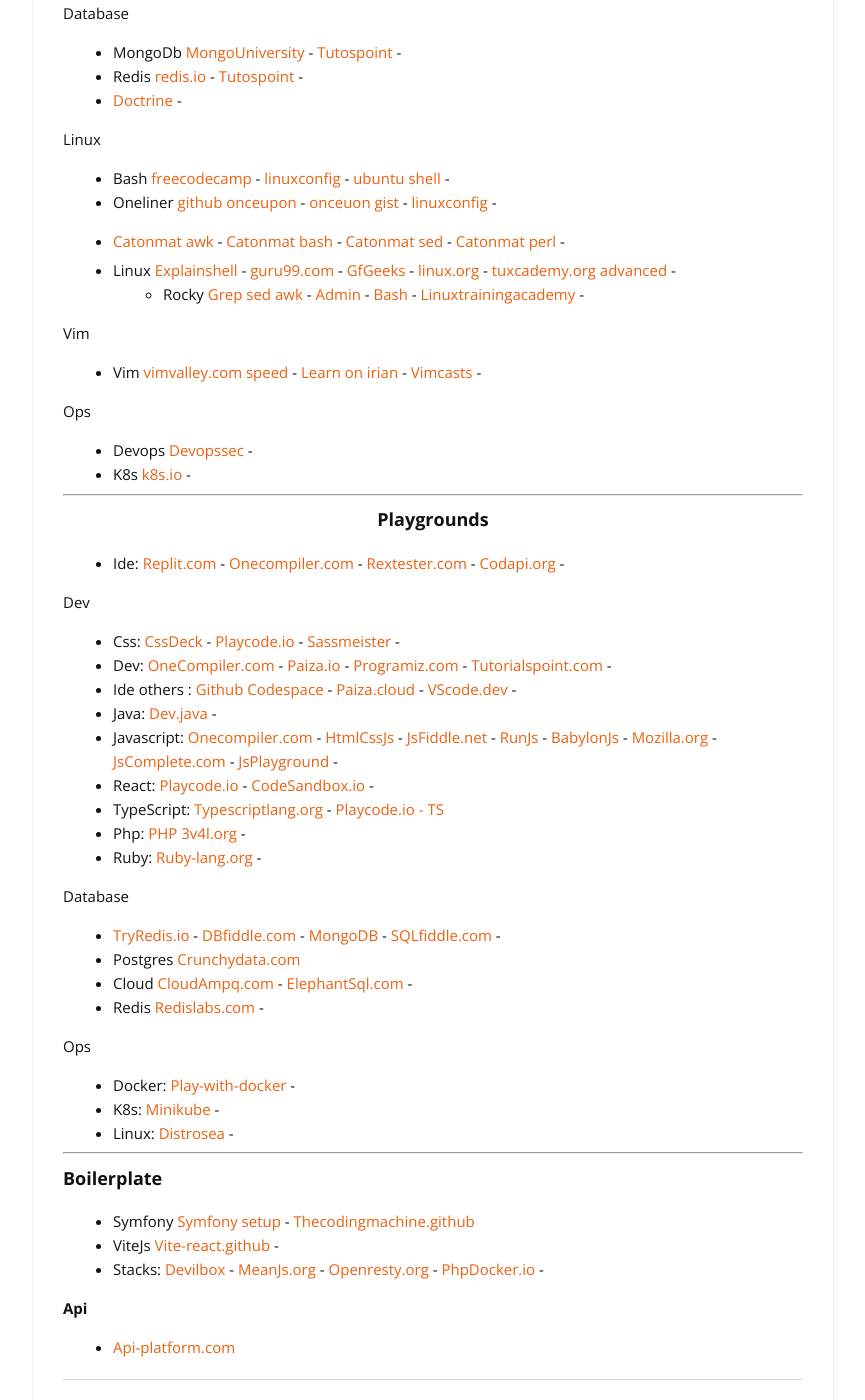
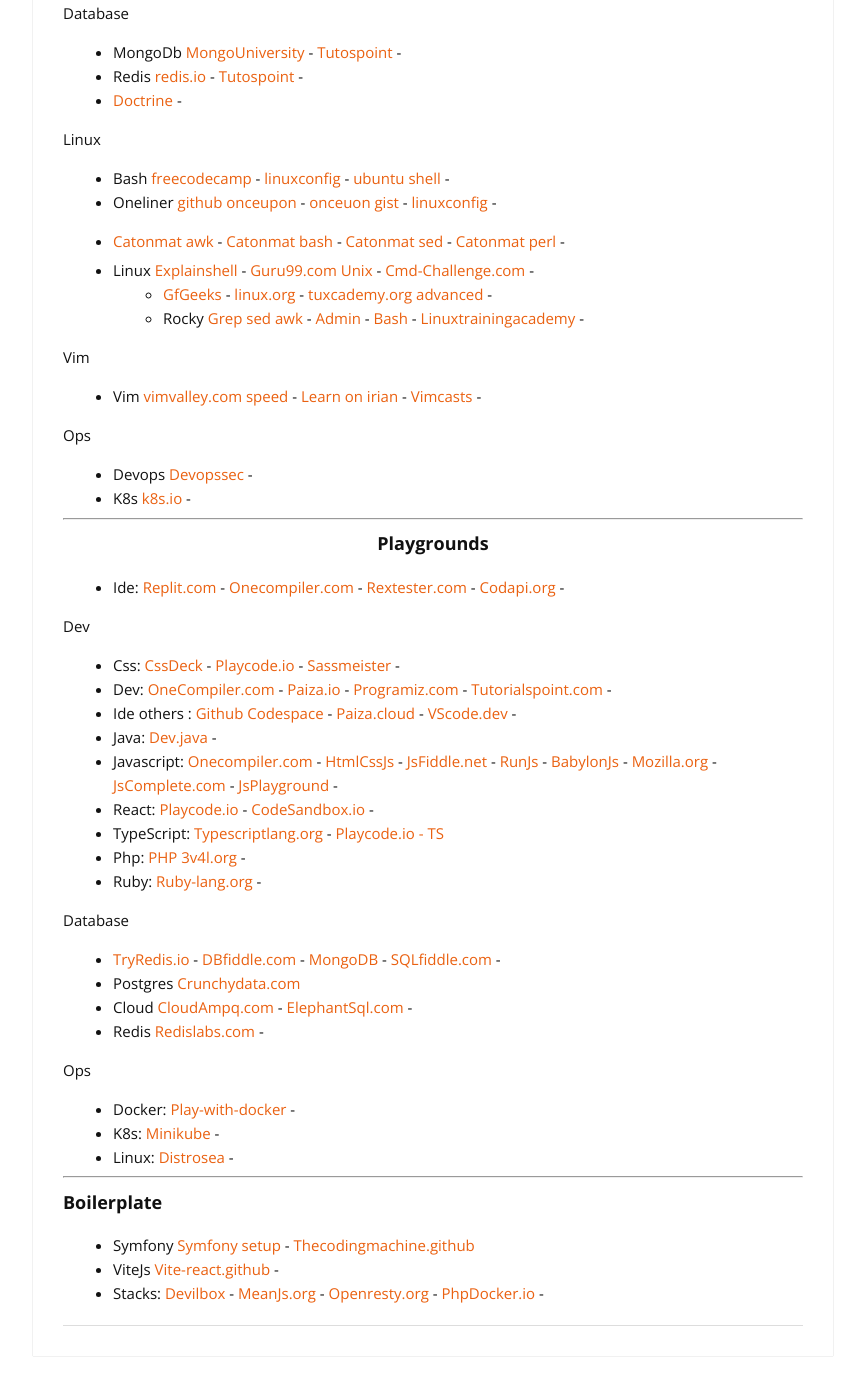
Before and after one commit to cylmat/cylmat.github.io, a Jekyll site: the page built from _pages/train.md, in a window 1280 px wide and 1400 px high, scrolled down 855 px. Shown: the whole window, without its empty margins (207-1072 px from the left). Built offline with Jekyll 4.4.1, drawn with Linux system fonts in a browser that asks for light colours; nearby versions of some CDN libraries.

Commit message:
Update train.md

```diff
--- a/_pages/train.md
+++ b/_pages/train.md
@@ -46,7 +46,8 @@
 + Oneliner [github onceupon](https://github.com/onceupon/Bash-Oneliner) - [onceuon gist](https://gist.github.com/onceupon/b225f26c4cbc6eb4c41c3a4f09ba9ed7) - [linuxconfig](https://linuxconfig.org/linux-complex-bash-one-liner-examples) -
 - [Catonmat awk](https://catonmat.net/awk-one-liners-explained-part-one) - [Catonmat bash](https://catonmat.net/bash-one-liners-explained-part-one) - [Catonmat sed](https://catonmat.net/sed-one-liners-explained-part-one) - [Catonmat perl](https://catonmat.net/perl-one-liners-explained-part-one) -
 
-+ Linux [Explainshell](https://explainshell.com) - [guru99.com](https://www.guru99.com/fr/unix-linux-tutorial.html) - [GfGeeks](https://www.geeksforgeeks.org/linux-tutorial/) - [linux.org](https://www.linux.org/forums/#linux-tutorials.122) - [tuxcademy.org advanced](https://www.tuxcademy.org/product/grd2/) -
++ Linux [Explainshell](https://explainshell.com) - [Guru99.com Unix](https://www.guru99.com/fr/unix-linux-tutorial.html) - [Cmd-Challenge.com](https://cmdchallenge.com) -
+  + [GfGeeks](https://www.geeksforgeeks.org/linux-tutorial/) - [linux.org](https://www.linux.org/forums/#linux-tutorials.122) - [tuxcademy.org advanced](https://www.tuxcademy.org/product/grd2/) -
   + Rocky [Grep sed awk](https://docs.rockylinux.org/books/sed_awk_grep) - [Admin](https://docs.rockylinux.org/books/admin_guide/00-toc) - [Bash](https://docs.rockylinux.org/books/learning_bash/00-toc) - [Linuxtrainingacademy](https://www.linuxtrainingacademy.com/) -
 
 Vim
@@ -90,6 +91,3 @@
 - Symfony [Symfony setup](https://symfony.com/doc/current/setup.html) - [Thecodingmachine.github](https://thecodingmachine.github.io/symfony-boilerplate)
 - ViteJs [Vite-react.github](https://github.com/RicardoValdovinos/vite-react-boilerplate) -
 - Stacks: [Devilbox](http://devilbox.org) - [MeanJs.org](http://meanjs.org) - [Openresty.org](https://openresty.org) - [PhpDocker.io](https://phpdocker.io) -
-
-**Api**
-- [Api-platform.com](https://api-platform.com)
```
